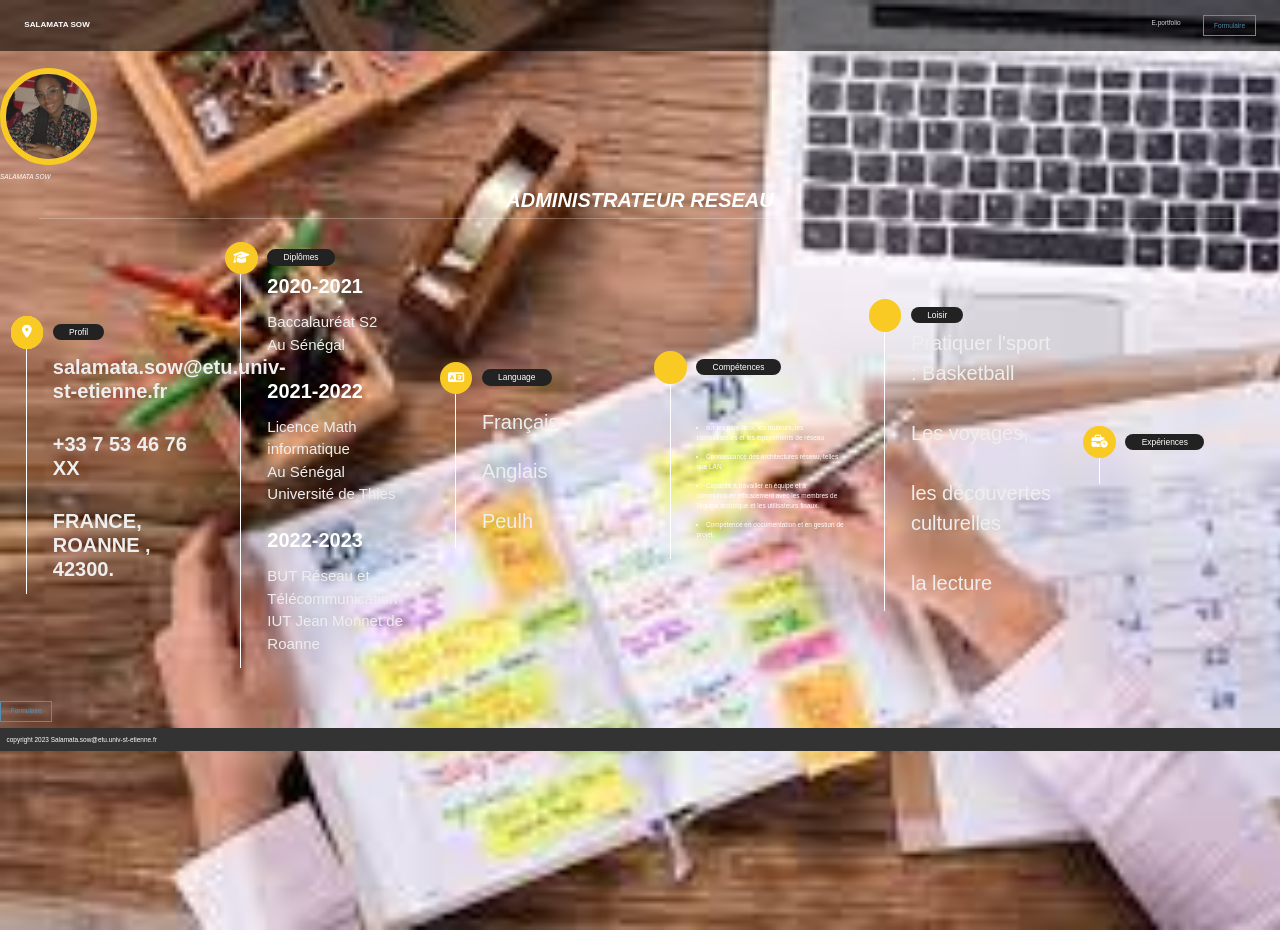
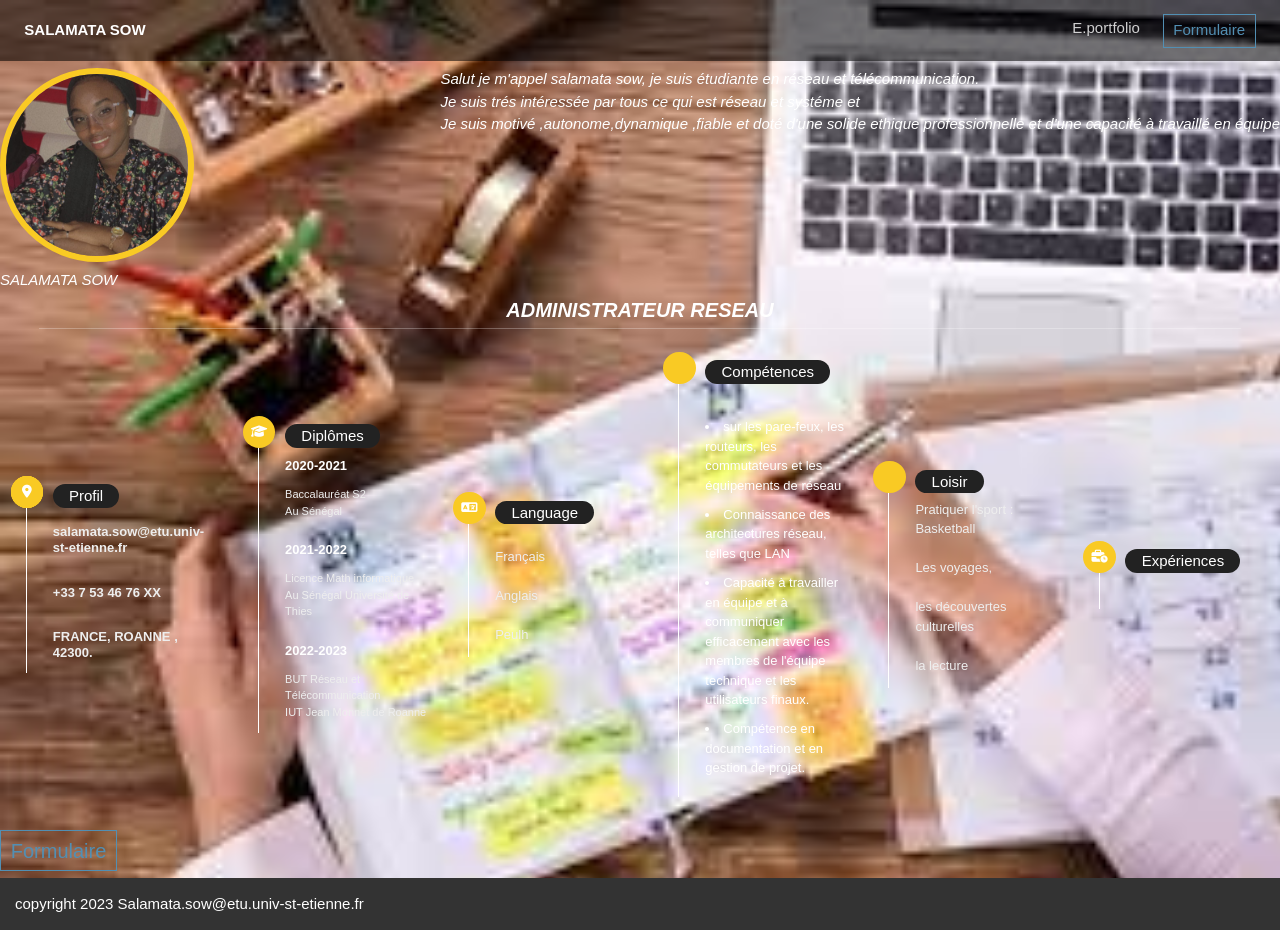
Before and after one commit to Salamata-sow/SAE14, a Symfony app: template templates/salamata_portfolio/CV.html.twig in a window 1280 px wide. Run offline with Twig, Linux system fonts and the light colour scheme; the template is opened without the code that fills it, so the values that code supplies are empty; some libraries are stand-ins or nearby versions; some web fonts are replaced.

Commit message:
changement

```diff
--- a/templates/salamata_portfolio/CV.html.twig
+++ b/templates/salamata_portfolio/CV.html.twig
@@ -47,7 +47,7 @@
                 background-image: url('../IMAGE/IMGTRAVAIL.jpg');
                 background-repeat:no-repeat;
                 background-size: cover;
-            }
+        }
         .heading{
             text-align: center;
             margin:0 6rem;
@@ -238,13 +238,13 @@
             }
 
             .banner .banner-desc h1 {
-                font-size: 48px;
+                font-size: 408px;
                 font-weight: 400;
             }
 
             .cc-m {
                 background-size: cover;
-                height: 1200px;
+                height: 1300px;
             }
 
             .btn-order {
@@ -263,6 +263,8 @@
                 text-align: center;
                 font-family: 'Franklin Gothic Medium', 'Arial Narrow', Arial, sans-serif;
             }
+
+
             .circular{
                 display: flex;
                 justify-content: center;
@@ -270,8 +272,8 @@
 
             }
             .user img{
-                height: 15rem;
-                width: 15rem;
+                height: 30rem;
+                width: 30rem;
                 border-radius: 50%;
                 object-fit: cover;
                 margin-bottom: 1rem;
@@ -291,6 +293,10 @@
                 padding:1em;
                 texte-align: center;
             }
+            .i{
+                font-size: 15px;
+                float: right;
+            }
 
 
 
@@ -298,7 +304,7 @@
 
     <nav class="cc-navbar navbar navbar-expand-lg navbar-dark position-fixed w-100">
 			<div class="container-fluid">
-				<a class="navbar-brand text-uppercase mx-4 py-3 fw-bolder">Salamata Sow</a>
+				<a class="navbar-brand text-uppercase mx-4 py-3 fw-bolder" style="font-size: 15px;">Salamata Sow</a>
 				<button
 					class="navbar-toggler"
 					type="button"
@@ -313,10 +319,10 @@
 				<div class="collapse navbar-collapse" id="navbarSupportedContent">
 					<ul class="navbar-nav ms-auto mb-2 mb-lg-0">
 						<li class="nav-item pe-4">
-							<a class="nav-link" href="/salamata/portfolio/MYEportfolio">E.portfolio</a>
+							<a class="nav-link" href="/salamata/portfolio/MYEportfolio" style="font-size: 15px;">E.portfolio</a>
 						</li>
 						<li class="nav-item pe-4">
-							<a class="btn btn-order rounded-0" href="/salamata/portfolio/formulaire">Formulaire</a>
+							<a class="btn btn-order rounded-0" href="/salamata/portfolio/formulaire" style="font-size: 15px;">Formulaire</a>
 						</li>
 					</ul>
 				</div>
@@ -325,8 +331,10 @@
     <section class="education" id="education">
         <div class="">
             <div class="user">
+                <p class="i"><i>Salut je m'appel salamata sow, je suis étudiante en réseau et télécommunication.<br>Je suis trés intéressée par tous ce qui est réseau et systéme et<br> Je suis motivé ,autonome,dynamique ,fiable et doté d'une solide ethique professionnelle et d'une capacité à travaillé en équipe </i> </p>
                 <img src={{asset('IMAGE/SALA2.jpg')}}>
-                  <div style="margin-rigth: 10px;"><i>SALAMATA SOW</i></div>
+
+                  <div style="font-size: 15px;" ><i>SALAMATA SOW</i></div>
                   <i class="small"><h1 class="heading"><spam>ADMINISTRATEUR RESEAU</spam></i></h1>
 
 
@@ -339,54 +347,54 @@
 
             <div class="box">
                 <i class="fas fa-graduation-cap"></i>
-                <span>Profil</span>
+                <span style="font-size: 15px;">Profil</span>
                 <div class="info">
-                    <h3><i class="fas fa-envelope"></i><p style="font-size: 20px;">salamata.sow@etu.univ-st-etienne.fr</p></h3>
-                    <h3><i class="fas fa-phone"></i><p style="font-size: 20px;">+33 7 53 46 76 XX</p></h3>
-                    <h3><i class="fas fa-map-marker-alt"></i><p style="font-size: 20px;">FRANCE, ROANNE , 42300.</p </h3>
+                    <h3><i class="fas fa-envelope"></i><p style="font-size: 13px;">salamata.sow@etu.univ-st-etienne.fr</p></h3>
+                    <h3><i class="fas fa-phone"></i><p style="font-size: 13px;">+33 7 53 46 76 XX</p></h3>
+                    <h3><i class="fas fa-map-marker-alt"></i><p style="font-size: 13px;">FRANCE, ROANNE , 42300.</p </h3>
                 </div>
 
-            </div>
+            </div><br><br><br><br><br><br><br><br>
 
             <div class="box">
                 <i class="fas fa-graduation-cap"></i>
-                <span>Diplômes</span>
-                <h3 style="font-size: 20px;">2020-2021</h3>
-                <p style="font-size: 15px;">  Baccalauréat S2 <br> Au Sénégal</p>
-                <h3 style="font-size: 20px;">2021-2022</h3>
-                <p style="font-size: 15px;"> Licence Math informatique <br> Au Sénégal Université de Thies</p>
-                <h3 style="font-size: 20px;">2022-2023</h3>
-                <p style="font-size: 15px;"> BUT Réseau et Télécommunication <br> IUT Jean Monnet de Roanne</p>
+                <span style="font-size: 15px;">Diplômes</span>
+                <h3 >2020-2021</h3>
+                <p style="font-size: 11px;">  Baccalauréat S2 <br> Au Sénégal</p>
+                <h3 >2021-2022</h3>
+                <p style="font-size: 11px;"> Licence Math informatique <br> Au Sénégal Université de Thies</p>
+                <h3>2022-2023</h3>
+                <p style="font-size: 11px;"> BUT Réseau et Télécommunication <br> IUT Jean Monnet de Roanne</p>
             </div>
 
             <div class="box">
                 <i class="fa-solid fa-language"></i>
-                <span>Language</span>
+                <span style="font-size: 15px;">Language</span>
                 <h3></h3>
-                <p style="font-size: 20px;">Français</p>
-                <p style="font-size: 20px;">Anglais</p>
-                <p style="font-size: 20px;">Peulh</p>
+                <p style="font-size: 13px;">Français</p>
+                <p style="font-size: 13px;">Anglais</p>
+                <p style="font-size: 13px;">Peulh</p>
             </div>
 
             <div class="box">
                 <i class="fa-solid fa-sword-laser"></i>
-                <span>Compétences</span>
+                <span style="font-size: 15px;">Compétences</span>
 
-                <p style="font-size: 20px;"><br><li>sur les pare-feux, les routeurs, les commutateurs et les équipements de réseau</li><br>
-                <li>Connaissance des architectures réseau, telles que LAN</li><br>
-                <li>Capacité à travailler en équipe et à communiquer efficacement avec les membres de l'équipe technique et les utilisateurs finaux.</li><br>
-                <li>Compétence en documentation et en gestion de projet.</li></p>
+                <p ><br><li style="font-size: 13px;">sur les pare-feux, les routeurs, les commutateurs et les équipements de réseau</li><br>
+                <li style="font-size: 13px;">Connaissance des architectures réseau, telles que LAN</li><br>
+                <li style="font-size: 13px;">Capacité à travailler en équipe et à communiquer efficacement avec les membres de l'équipe technique et les utilisateurs finaux.</li><br>
+                <li style="font-size:13px">Compétence en documentation et en gestion de projet.</li></p>
             </div>
 
             <div class="box">
                 <i class="fa-solid fa-sword-laser"></i>
-                <span>Loisir</span>
-                <p style="font-size: 20px;"> Pratiquer l'sport : Basketball<br><br>Les voyages,<br><br> les découvertes culturelles<br><br> la lecture </p>
+                <span style="font-size: 15px;">Loisir</span>
+                <p style="font-size: 13;"> Pratiquer l'sport : Basketball<br><br>Les voyages,<br><br> les découvertes culturelles<br><br> la lecture </p>
             </div>
 
             <div class="box">
                 <i class="fa-solid fa-business-time"></i>
-                <span>Expériences</span>
+                <span style="font-size: 15px;">Expériences</span>
                 <h3></h3>
                 <p></p>
             </div>
@@ -394,11 +402,11 @@
         </div>
 
     </section>
-    <p class="nav-item pe-4",style="align-items: center;" style="color:black;" >
-		<a class="btn btn-order rounded-0" href="/salamata/portfolio/formulaire">Formulaire</a>
+    <p class="nav-item pe-4",style="text-align: center;">
+		<a class="btn btn-order rounded-0" href="/salamata/portfolio/formulaire" style="font-size: 20px;">Formulaire</a>
 	</p>
 
-    <footer>
+    <footer style="font-size: 15px;">
         copyright <span class="glyphicon glyphicon-nom-image"></span> 2023 Salamata.sow@etu.univ-st-etienne.fr
     </footer>
 
--- a/templates/salamata_portfolio/Eportfolio.html.twig
+++ b/templates/salamata_portfolio/Eportfolio.html.twig
@@ -214,7 +214,7 @@
 					</div>
                     <div class="col d-sm-none d-md-block">
                         <div class="card">
-                                <img src={{asset('IMAGE/proweb.jpg')}} width="100px" height="200px" class="card-img-top" alt="..." />
+                                <img src={{asset('https://img.freepik.com/vecteurs-libre/ordinateur-portable-icone-isometrique-code-programme-developpement-logiciels-applications-programmation-neon-sombre_39422-971.jpg')}} width="100px" height="200px" class="card-img-top" alt="..." />
 						</div>
 					</div>
 					<div class="col d-sm-none d-md-block">
--- a/templates/salamata_portfolio/Formulaire.html.twig
+++ b/templates/salamata_portfolio/Formulaire.html.twig
@@ -110,7 +110,7 @@
             }
 
             .banner .banner-desc h1 {
-                font-size: 48px;
+                font-size: 408px;
                 font-weight: 400;
             }
 
--- a/templates/salamata_portfolio/index.html.twig
+++ b/templates/salamata_portfolio/index.html.twig
@@ -72,7 +72,7 @@
                         <p class="center">
 
                             <br><br><br><br><br><br><br><br<<br>
-                            <a class="btn btn-order rounded-0" href="/salamata/portfolio/MesHobies">Find out more</a>
+                            <a class="btn btn-order rounded-0" href="/salamata/portfolio/MesHobies" style="font-size: 30px;">Find out more</a>
                         </p>
                 </div>
 </section>
```
Also changed, not shown: public/Style.css (+13 -11 lines), templates/base.html.twig (+4 -36 lines).
